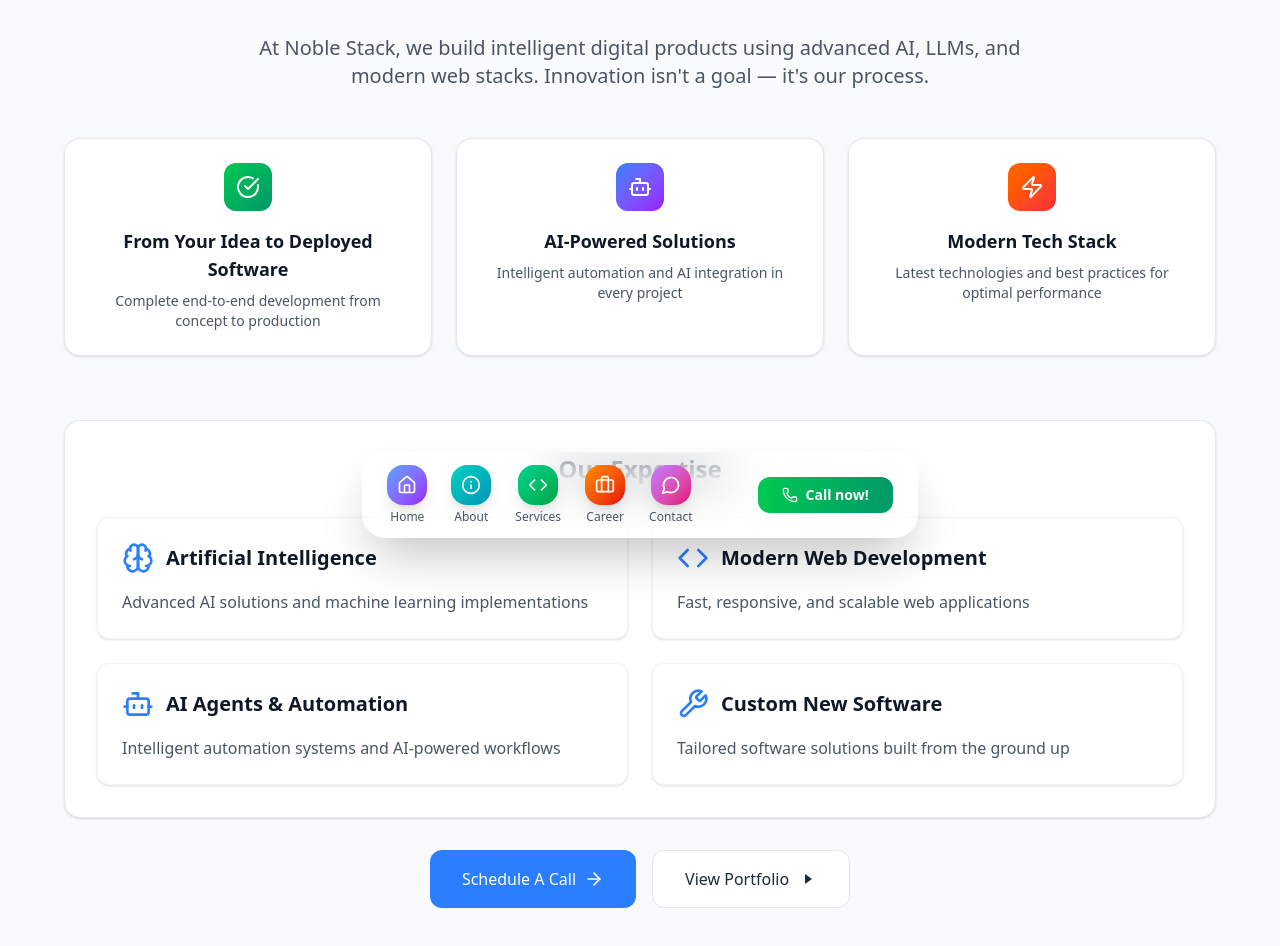
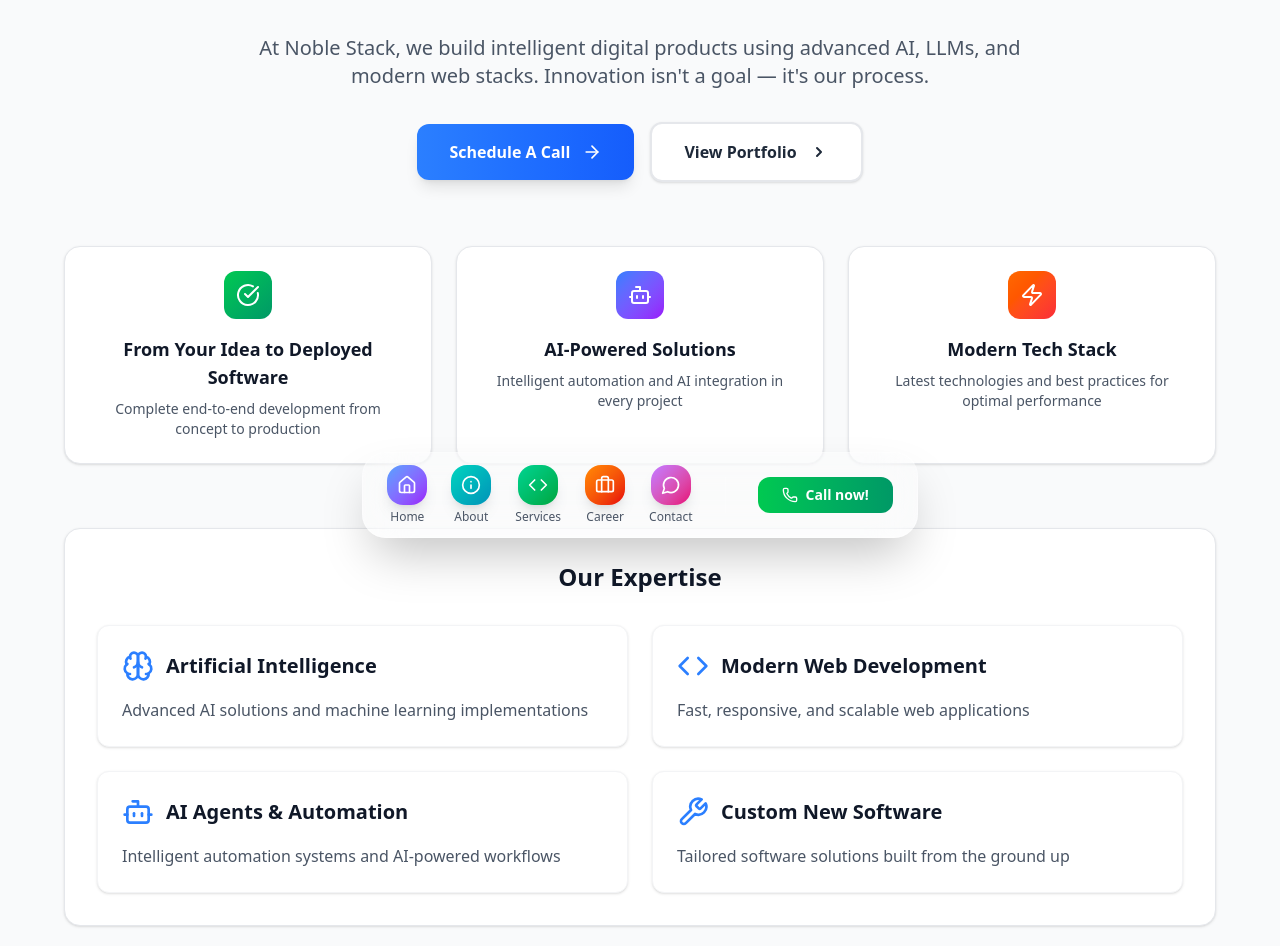
Before and after one commit to om202/NobleStack, a Next.js app: page / in a window 1280 px wide. Shown: the part 246-1192 px from the top of the page. Built offline with nearby package versions, Linux system fonts and the light colour scheme.

Commit message:
better l1

```diff
--- a/src/app/Home/L1.tsx
+++ b/src/app/Home/L1.tsx
@@ -71,6 +71,20 @@ export default function HeroSection() {
             AI, LLMs, and modern web stacks. Innovation isn&apos;t a goal —
             it&apos;s our process.
           </p>
+
+          {/* Call to Action Buttons */}
+          <div className="flex flex-col sm:flex-row gap-4 justify-center items-center mb-16">
+            <button className="group flex items-center justify-center gap-3 px-8 py-4 bg-gradient-to-r from-blue-500 to-blue-600 text-white rounded-xl hover:from-blue-600 hover:to-blue-700 transition-all duration-300 shadow-lg hover:shadow-xl transform hover:-translate-y-0.5 font-semibold">
+              Schedule A Call
+              <ArrowRight className="w-5 h-5 group-hover:translate-x-1 transition-transform duration-300" />
+            </button>
+            <button className="group flex items-center justify-center gap-3 px-8 py-4 bg-white text-gray-800 rounded-xl border-2 border-gray-200 hover:border-gray-300 hover:bg-gray-50 transition-all duration-300 shadow-sm hover:shadow-md transform hover:-translate-y-0.5 font-semibold">
+              View Portfolio
+              <svg className="w-5 h-5 group-hover:translate-x-1 transition-transform duration-300" fill="currentColor" viewBox="0 0 20 20">
+                <path fillRule="evenodd" d="M7.293 14.707a1 1 0 010-1.414L10.586 10 7.293 6.707a1 1 0 011.414-1.414l4 4a1 1 0 010 1.414l-4 4a1 1 0 01-1.414 0z" clipRule="evenodd" />
+              </svg>
+            </button>
+          </div>
         </div>
 
         {/* Value Propositions */}
@@ -121,23 +135,6 @@ export default function HeroSection() {
           </div>
         </div>
 
-        {/* Call to Action */}
-        <div className="text-center">
-          <div className="flex flex-col sm:flex-row gap-4 justify-center mb-8">
-            <button className="flex items-center justify-center gap-2 px-8 py-4 bg-blue-500 text-white rounded-xl hover:bg-blue-600 transition-colors">
-              Schedule A Call
-              <ArrowRight className="w-5 h-5" />
-            </button>
-            <button className="flex items-center justify-center gap-2 px-8 py-4 bg-white text-gray-800 rounded-xl border border-gray-200 hover:bg-gray-50 transition-colors">
-              View Portfolio
-              <svg className="w-5 h-5" fill="currentColor" viewBox="0 0 20 20">
-                <path d="M8 5v10l7-5z" />
-              </svg>
-            </button>
-          </div>
-
-
-        </div>
       </div>
     </section>
   );
```
